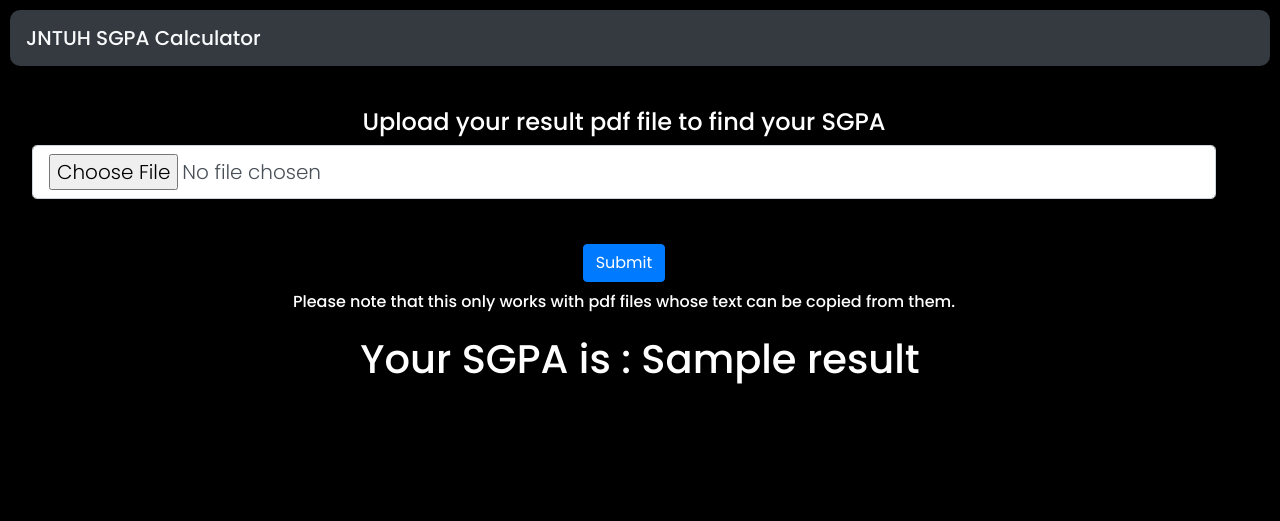
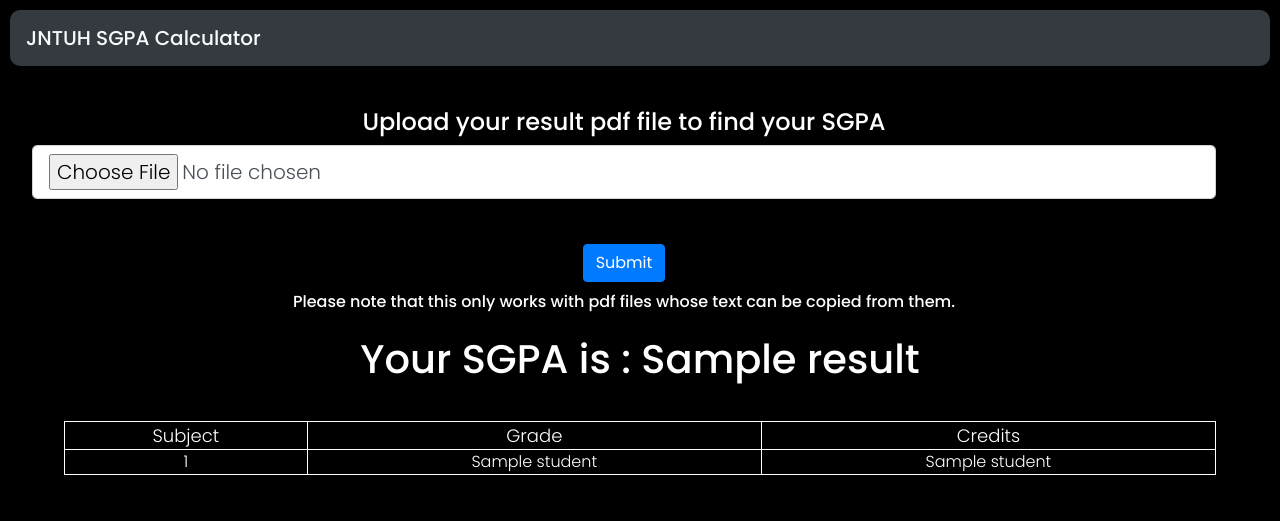
Before and after one commit to ShivaDoulagar/jntuh_pdf_to_sgpa_calculator, a Flask app: template templates/result.html in a window 1280 px wide. Shown: the top 521 px of the page. Run offline with Flask 3, Linux system fonts and the light colour scheme; the template is opened without the code that fills it: most values are stand-ins (such as "Sample title", 1, 10 or a date in 2020).

Commit message:
Added table data

```diff
--- a/main.py
+++ b/main.py
@@ -45,14 +45,15 @@
 
                 calculated_sgpa = convert.calculate(csv_file_path)
 
+                table_data = convert.table_data(csv_file_path)
 
-                return render_template('result.html', result = calculated_sgpa )
+                return render_template('result.html', result = calculated_sgpa,data = table_data )
 
             else:
                 return "Invalid file format. Please upload a PDF."
 
-    except Exception:
-        return "Some error occurred! Please try again."
+    except Exception as e:
+        return f"Some error occurred! Please try again.: {e}"
 
 
 
--- /dev/null
+++ b/static/css/style.css
@@ -0,0 +1,96 @@
+* {
+    margin: 0;
+    font-family: "Poppins", sans-serif;
+    font-weight: 300;
+    font-style: normal;
+    padding: 0;
+  }
+  body{
+    background-color: black;
+  }
+  nav {
+    margin: 10px;
+
+    /* position: sticky; */
+    border-radius: 10px;
+  }
+
+  .main {
+    width: 100%;
+    display: flex;
+    background-color: black;
+    text-align: center;
+    flex-direction: column;
+    justify-content: center;
+    /* align-items: center; */
+    padding: 1rem;
+  }
+  .sub {
+    width: 95vw;
+    padding: 1rem;
+    display: flex;
+    color: white;
+    background-color: black ;
+    border-radius: 10px;
+    /* justify-content: center; */
+    flex-direction: column;
+  }
+  .info {
+    padding: 2rem;
+    /* background-color: aliceblue; */
+    border-radius: 10px;
+    width: 100%;
+  }
+  .btn{
+    margin-bottom: 10px;
+  }
+  footer{
+    display: flex;
+    justify-content: center;
+    background-color: aliceblue;
+    align-items: center;
+    flex-direction: column;
+    text-align: center;
+  }
+  button {
+    margin-top: 45px;
+  }
+
+
+  .features{
+    width: 100%;
+    /* background-color: white; */
+    display: flex;
+    justify-content: center;
+    flex-direction: column;
+    align-items: center;
+    color: white;
+
+  }
+
+  table{
+    width: 90vw;
+    border: 1px solid white;
+    margin-bottom: 20px;
+  }
+
+  tr{
+    border: 1px solid white;
+    text-align: center;
+
+  }
+
+  td{
+    border: 1px solid white;
+    text-align: center;
+  }
+
+  th{
+    border: 1px solid white;
+    font-size:large;
+  }
+
+  .result{
+    color: white;
+    margin-bottom: 30px;
+  }
--- a/templates/index.html
+++ b/templates/index.html
@@ -9,6 +9,7 @@
       integrity="sha384-Gn5384xqQ1aoWXA+058RXPxPg6fy4IWvTNh0E263XmFcJlSAwiGgFAW/dAiS6JXm"
       crossorigin="anonymous"
     />
+    <link rel="stylesheet" href="/static/css/style.css">
     <link rel="preconnect" href="https://fonts.googleapis.com" />
     <link rel="preconnect" href="https://fonts.gstatic.com" crossorigin />
     <link
--- a/templates/result.html
+++ b/templates/result.html
@@ -9,6 +9,7 @@
       integrity="sha384-Gn5384xqQ1aoWXA+058RXPxPg6fy4IWvTNh0E263XmFcJlSAwiGgFAW/dAiS6JXm"
       crossorigin="anonymous"
     />
+    <link rel="stylesheet" href="/static/css/style.css">
     <link rel="preconnect" href="https://fonts.googleapis.com" />
     <link rel="preconnect" href="https://fonts.gstatic.com" crossorigin />
     <link
@@ -18,67 +19,7 @@
 
     <title>PDF to DOCX Converter</title>
     <style>
-      * {
-        margin: 0;
-        font-family: "Poppins", sans-serif;
-        font-weight: 300;
-        font-style: normal;
-        padding: 0;
-      }
-      body{
-        background-color: black;
-      }
-      nav {
-        margin: 10px;
 
-        /* position: sticky; */
-        border-radius: 10px;
-      }
-
-      .main {
-        width: 100%;
-        display: flex;
-        background-color: black;
-        text-align: center;
-        flex-direction: column;
-        justify-content: center;
-        /* align-items: center; */
-        padding: 1rem;
-      }
-      .sub {
-        width: 95vw;
-        padding: 1rem;
-        display: flex;
-        color: white;
-        background-color: black ;
-        border-radius: 10px;
-        /* justify-content: center; */
-        flex-direction: column;
-      }
-      .info {
-        padding: 2rem;
-        /* background-color: aliceblue; */
-        border-radius: 10px;
-        width: 100%;
-      }
-      .btn{
-        margin-bottom: 10px;
-      }
-      footer{
-        display: flex;
-        justify-content: center;
-        background-color: aliceblue;
-        align-items: center;
-        flex-direction: column;
-        text-align: center;
-      }
-      .result{
-        text-align: center;
-        color: white;
-      }
-      button {
-        margin-top: 45px;
-      }
     </style>
   </head>
   <body>
@@ -113,6 +54,23 @@
       <div class="result">
       <h1>Your SGPA is : {{result}}</h1>
       </div>
+      <div class="features">
+        <table>
+          <tr>
+            <th>Subject</th>
+            <th>Grade</th>
+            <th>Credits</th>
+          </tr>
+          {% for student in data %}
+          <tr>
+            <td>{{student[0]}}</td>
+            <td>{{student[-2]}}</td>
+            <td>{{student[-1]}}</td>
+          </tr>
+          {% endfor %}
+        </table>
+
+      </div>
     </div>
     </div>
 
--- a/test.py
+++ b/test.py
@@ -3,3 +3,5 @@
 
 if __name__ == '__main__':
     a = conversion.Conversion
+
+    print(a.table_data('self','2-2.csv'))
```
Also changed, not shown: conversion.py (+19 -2 lines).
